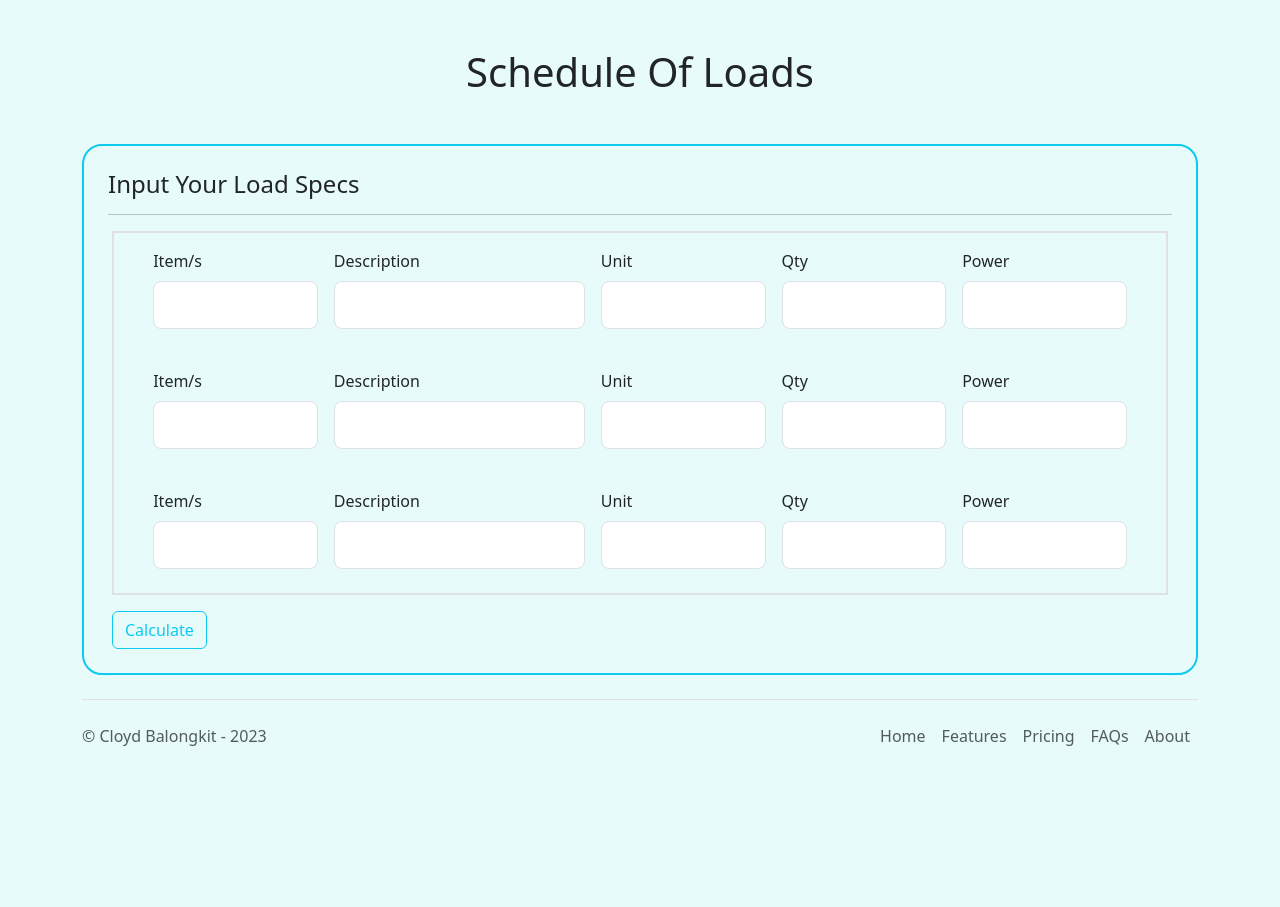
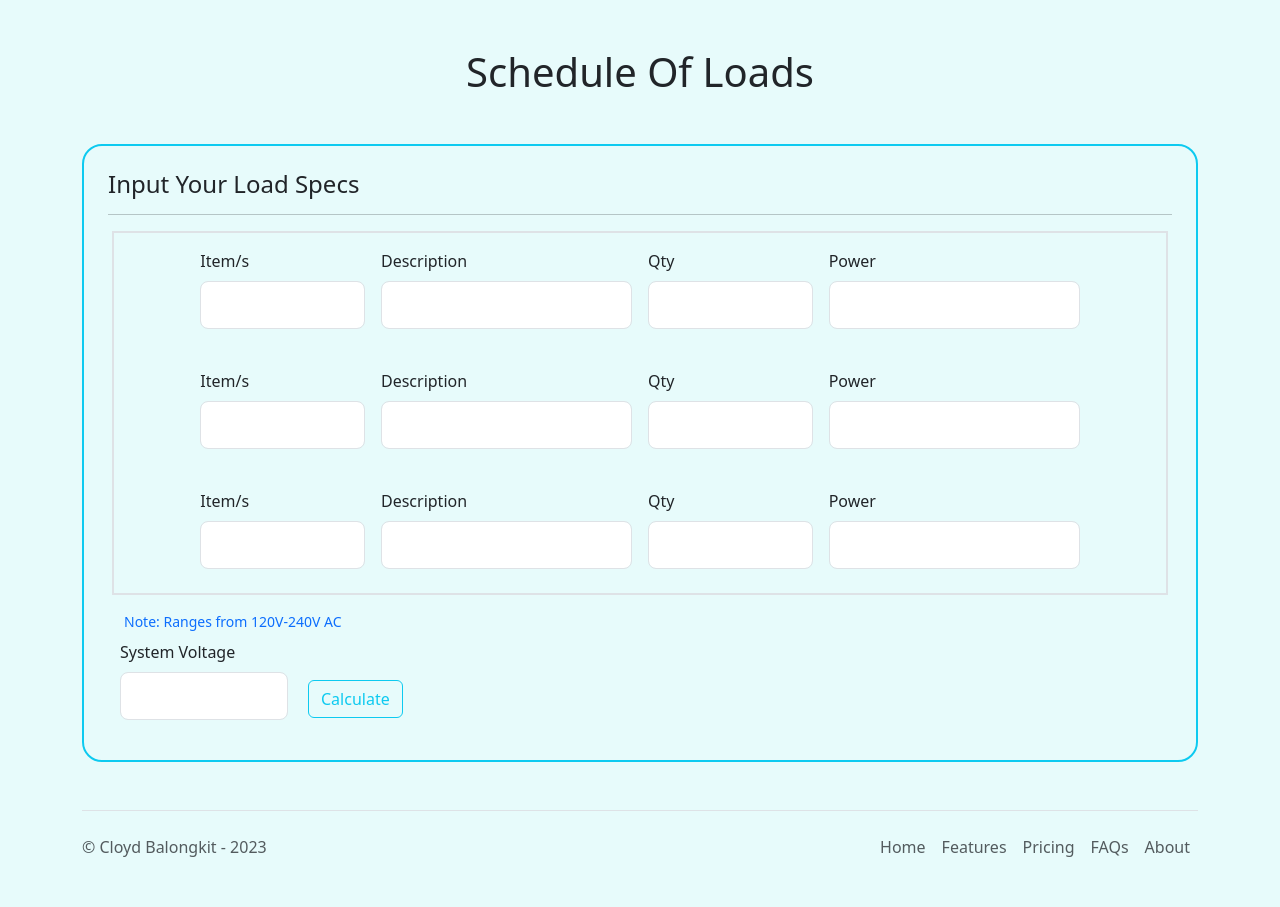
Before and after one commit to cloydbalongkit1/engineering_app_flask, a Flask app: page /schedule_of_loads in a window 1280 px wide. Shown: the part 58-965 px from the top of the page. Before the commit the page ends 804 px from the top, so only its background shows below. Run offline with Flask 3, Linux system fonts and the light colour scheme; some libraries are stand-ins or nearby versions.

Commit message:
Bulk Modifications From My Win Laptop

```diff
--- a/engineering_app/form.py
+++ b/engineering_app/form.py
@@ -40,20 +40,18 @@ class PowerCalc(FlaskForm):
 class SchedLoads(FlaskForm):
     item1 = IntegerField('Item/s', validators=[InputRequired(), NumberRange(min=1, max=100)])
     description1 = StringField('Description', validators=[DataRequired(), Length(min=1, max=20)])
-    unit1 = StringField('Unit', validators=[DataRequired(), Length(min=1, max=20)])
     qty1 = IntegerField('Qty', validators=[InputRequired(), NumberRange(min=0)])
     power1 = IntegerField('Power', validators=[InputRequired(), NumberRange(min=0)])
 
     item2 = IntegerField('Item/s', validators=[InputRequired(), NumberRange(min=1, max=100)])
     description2 = StringField('Description', validators=[DataRequired(), Length(min=1, max=20)])
-    unit2 = StringField('Unit', validators=[DataRequired(), Length(min=1, max=20)])
     qty2 = IntegerField('Qty', validators=[InputRequired(), NumberRange(min=0)])
     power2 = IntegerField('Power', validators=[InputRequired(), NumberRange(min=0)])
 
     item3 = IntegerField('Item/s', validators=[InputRequired(), NumberRange(min=1, max=100)])
     description3 = StringField('Description', validators=[DataRequired(), Length(min=1, max=20)])
-    unit3 = StringField('Unit', validators=[DataRequired(), Length(min=1, max=20)])
     qty3 = IntegerField('Qty', validators=[InputRequired(), NumberRange(min=0)])
     power3 = IntegerField('Power', validators=[InputRequired(), NumberRange(min=0)])
 
+    voltage = IntegerField('System Voltage', validators=[InputRequired(), NumberRange(min=1)])
     submit = SubmitField('Calculate')
--- a/engineering_app/routes.py
+++ b/engineering_app/routes.py
@@ -131,25 +131,30 @@ def solar():
     return render_template('solar.html', title='OffGrid Setup Design', form=form)
 
 
-@app.route('/schedule_of_loads')
+@app.route('/schedule_of_loads', methods=['GET', 'POST'])
 def sched_loads():
     form = SchedLoads()
-    inputs = {
-        'item1': form.item1.data,
-        'item2': form.item2.data,
-        'item3': form.item3.data,
-        'description1': form.description1.data,
-        'description2': form.description2.data,
-        'description3': form.description3.data,
-        'unit1': form.unit1.data,
-        'unit2': form.unit2.data,
-        'unit3': form.unit3.data,
-        'qty1': form.qty1.data,
-        'qty2': form.qty2.data,
-        'qty3': form.qty3.data,
-        'power1': form.power1.data,
-        'power2': form.power2.data,
-        'power3': form.power3.data,
-    }
+    if form.validate_on_submit():
+        inputs = {
+            'item1': form.item1.data,
+            'item2': form.item2.data,
+            'item3': form.item3.data,
+            'description1': form.description1.data,
+            'description2': form.description2.data,
+            'description3': form.description3.data,
+            'qty1': form.qty1.data,
+            'qty2': form.qty2.data,
+            'qty3': form.qty3.data,
+            'power1': form.power1.data * form.qty1.data,
+            'power2': form.power2.data * form.qty2.data,
+            'power3': form.power3.data * form.qty3.data,
+            'voltage': form.voltage.data,
+        }
+        calculated = {
+            'current1': "{:.2f}".format(inputs['power1'] / inputs['voltage']),
+            'current2': "{:.2f}".format(inputs['power2'] / inputs['voltage']),
+            'current3': "{:.2f}".format(inputs['power3'] / inputs['voltage']),
+        }
+        return render_template('sched_loads_calc.html', title='Schedule Of Loads Calculated', form=form, inputs=inputs, calculated=calculated)
 
     return render_template('sched_loads.html', title='Schedule Of Loads', form=form)
--- a/engineering_app/templates/sched_loads.html
+++ b/engineering_app/templates/sched_loads.html
@@ -26,14 +26,6 @@
                     {% endif %}
                 </div>
                 <div class="col-md-2 p-1 m-1">
-                    {{ form.unit1.label(class="form-control-label mb-2") }}
-                    {% if form.unit1.errors %}
-                        {{ form.unit1(class="form-control form-control-lg mb-2 is-invalid") }}
-                    {% else %}
-                        {{ form.unit1(class="form-control form-control-lg mb-2") }}
-                    {% endif %}
-                </div>
-                <div class="col-md-2 p-1 m-1">
                     {{ form.qty1.label(class="form-control-label mb-2") }}
                     {% if form.qty1.errors %}
                         {{ form.qty1(class="form-control form-control-lg mb-2 is-invalid") }}
@@ -41,7 +33,7 @@
                         {{ form.qty1(class="form-control form-control-lg mb-2") }}
                     {% endif %}
                 </div>
-                <div class="col-md-2 p-1 m-1">
+                <div class="col-md-3 p-1 m-1">
                     {{ form.power1.label(class="form-control-label mb-2") }}
                     {% if form.power1.errors %}
                         {{ form.power1(class="form-control form-control-lg mb-2 is-invalid") }}
@@ -68,14 +60,6 @@
                     {% endif %}
                 </div>
                 <div class="col-md-2 p-1 m-1">
-                    {{ form.unit2.label(class="form-control-label mb-2") }}
-                    {% if form.unit2.errors %}
-                        {{ form.unit2(class="form-control form-control-lg mb-2 is-invalid") }}
-                    {% else %}
-                        {{ form.unit2(class="form-control form-control-lg mb-2") }}
-                    {% endif %}
-                </div>
-                <div class="col-md-2 p-1 m-1">
                     {{ form.qty2.label(class="form-control-label mb-2") }}
                     {% if form.qty2.errors %}
                         {{ form.qty2(class="form-control form-control-lg mb-2 is-invalid") }}
@@ -83,7 +67,7 @@
                         {{ form.qty2(class="form-control form-control-lg mb-2") }}
                     {% endif %}
                 </div>
-                <div class="col-md-2 p-1 m-1">
+                <div class="col-md-3 p-1 m-1">
                     {{ form.power2.label(class="form-control-label mb-2") }}
                     {% if form.power2.errors %}
                         {{ form.power2(class="form-control form-control-lg mb-2 is-invalid") }}
@@ -110,14 +94,6 @@
                     {% endif %}
                 </div>
                 <div class="col-md-2 p-1 m-1">
-                    {{ form.unit3.label(class="form-control-label mb-2") }}
-                    {% if form.unit3.errors %}
-                        {{ form.unit3(class="form-control form-control-lg mb-2 is-invalid") }}
-                    {% else %}
-                        {{ form.unit3(class="form-control form-control-lg mb-2") }}
-                    {% endif %}
-                </div>
-                <div class="col-md-2 p-1 m-1">
                     {{ form.qty3.label(class="form-control-label mb-2") }}
                     {% if form.qty3.errors %}
                         {{ form.qty3(class="form-control form-control-lg mb-2 is-invalid") }}
@@ -125,7 +101,7 @@
                         {{ form.qty3(class="form-control form-control-lg mb-2") }}
                     {% endif %}
                 </div>
-                <div class="col-md-2 p-1 m-1">
+                <div class="col-md-3 p-1 m-1">
                     {{ form.power3.label(class="form-control-label mb-2") }}
                     {% if form.power3.errors %}
                         {{ form.power3(class="form-control form-control-lg mb-2 is-invalid") }}
@@ -134,10 +110,28 @@
                     {% endif %}
                 </div>
             </div>
-            <div class="form-group mt-2 mx-1">
-                {{ form.submit(class="btn btn-outline-info mt-2") }}
+
+            <div class="row form-group mt-2 mx-1">
+                <small class="text-primary mt-2">Note: Ranges from 120V-240V AC</small>
+                <div class="col-md-2 p-1 m-1">
+                    {{ form.voltage.label(class="form-control-label mb-2") }}
+                    {% if form.voltage.errors %}
+                        {{ form.voltage(class="form-control form-control-lg mb-2 is-invalid") }}
+                    {% else %}
+                        {{ form.voltage(class="form-control form-control-lg mb-2") }}
+                    {% endif %}
+                </div>
+                <div class="col-md-2">
+                    {{ form.submit(class="btn btn-outline-info mt-5") }}
+                </div>
             </div>
         </form>
     </div>
 
+
+    <div class="container mt-5">
+        {% block calc %} {% endblock calc %}
+    </div>
+
+
 {% endblock content %}
```
Also changed, not shown: engineering_app/templates/sched_loads_calc.html (added, +53 -0 lines).
